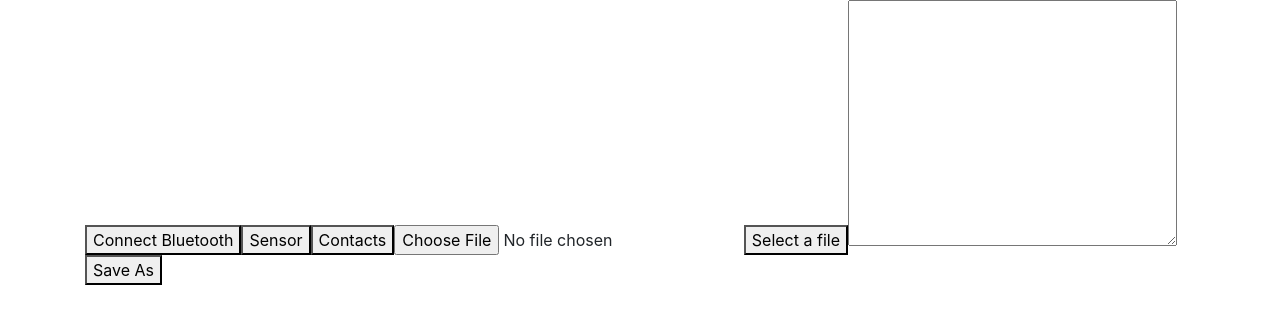
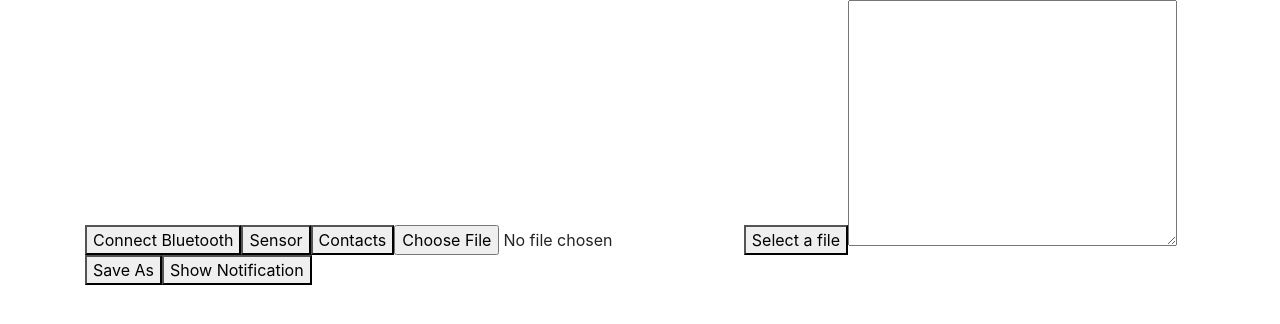
Before and after one commit to talhaamjadx/pwa-testing, a Nuxt app: page / in a window 1280 px wide. Shown: the top 324 px of the page. Built offline with nearby package versions, Linux system fonts and the light colour scheme; no server answers.

Commit message:
actions added

```diff
--- a/pages/index.vue
+++ b/pages/index.vue
@@ -8,6 +8,7 @@
     <button @click="fileSystemAPI()">Select a file</button>
     <textarea v-model="contents" name="" id="" cols="30" rows="10"></textarea>
     <button @click="saveAs()">Save As</button>
+    <button @click="displayNotification()">Show Notification</button>
   </div>
 </template>
 
@@ -20,12 +21,31 @@ export default {
     }
   },
   mounted(){
+    Notification.requestPermission(function(status) {
+        console.log('Notification permission status:', status);
+    });
     window.navigator.geolocation.getCurrentPosition(console.log)
     window.addEventListener('devicemotion', (event) => {
       //console.log(event)
     })
   },
   methods:{
+    displayNotification() {
+      if (Notification.permission == 'granted') {
+        navigator.serviceWorker.getRegistration().then(function(reg) {
+          var options = {
+            body: 'Here is a notification body!',
+            icon: require('@/assets/icon.png'),
+            vibrate: [100, 50, 100],
+            data: {
+              dateOfArrival: Date.now(),
+              primaryKey: 1
+            }
+          };
+          reg.showNotification('Hello world!', options);
+        });
+      }
+    },
     async connectBluetooth(){
       const device = await navigator.bluetooth.requestDevice({ filters: [{ services: ['heart_rate'] }] });
       const server = await device.gatt.connect();
```
Also changed, not shown: assets/icon.png (added).
